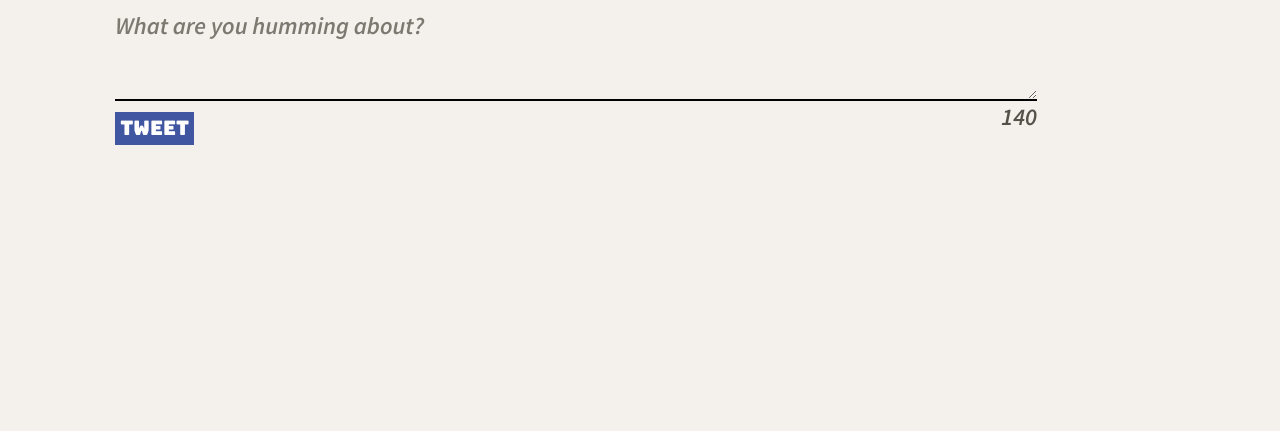
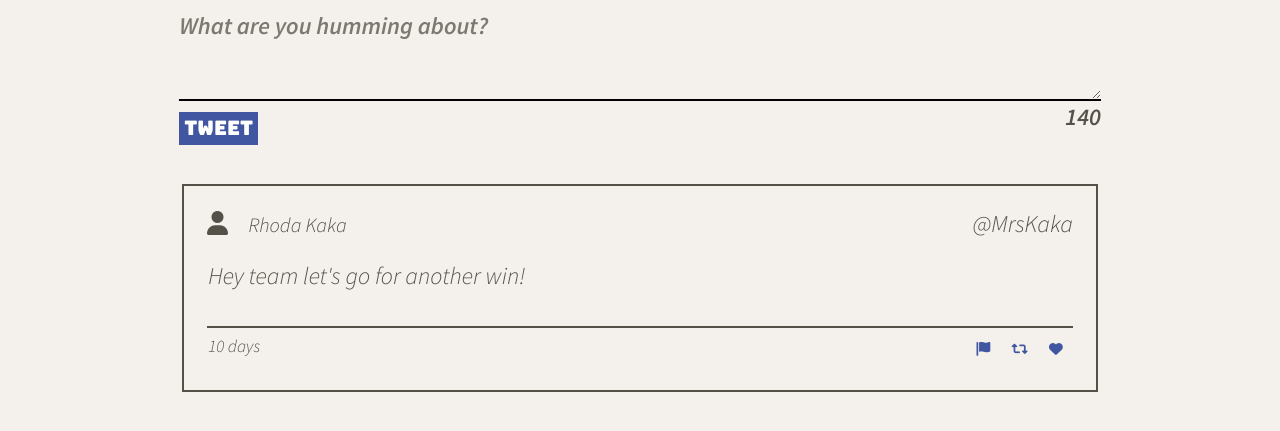
Before and after one commit to AlexThon/tweeter-app, a website: page public/index.html in a window 1280 px wide. Shown: the part 609-1040 px from the top of the page. Before the commit the page ends 800 px from the top, so only its background shows below. Drawn offline with nearby package versions, Linux system fonts and the light colour scheme.

Commit message:
Add css for tweeter content

```diff
--- a/public/index.html
+++ b/public/index.html
@@ -37,7 +37,7 @@
       </div>
     </nav>
 
-    <header>
+    <header  class="main-header">
       <div>
           <img src="/images/profile-hex.png">
       </div>
@@ -49,18 +49,6 @@
 
     <!-- Page-specific (main) content here -->
     <main class="container">
-      <!-- <div>
-        <h4>What are you humming about?</h4>
-        <div class="line"></div>
-        <div class="tweet-container">
-          <h3 class="tweet-symbol">TWEET</h3>
-          <di class="tweet-num">140</di>
-        </div>
-      </div>
-
-      <section class="tweet">
-        Another great day at work. Let's go for another win team! We've got this and the one coming
-      </section> -->
 
       <section class="new-tweet">
         <h2>Compose Tweet</h2>
@@ -72,6 +60,27 @@
             <output name="counter" class="counter" for="tweet-text">140</output>
           </div>
         </form>
+
+        <section class="tweets-outer-container">
+          <article class="tweet-container">
+            <section class="tweet-header">
+              <div><i class="fas fa-user"></i><span>Rhoda Kaka</span></div>
+              <div class="username">@MrsKaka</div>
+            </section>
+            <p>Hey team let's go for another win!</p>
+            <div class="line"></div>
+            <section class="days-container">
+              <span>10 days </span>
+              <div class="icons-container">
+                <i class="fas fa-flag"></i>
+                <i class="fas fa-retweet"></i>
+                <i class="fas fa-heart"></i>
+              </div>
+            </section>
+          </article>
+        </section>
+
+
       </section>
 
     </main>
--- a/public/styles/layout.css
+++ b/public/styles/layout.css
@@ -12,6 +12,8 @@ html {
   box-sizing: inherit;
   --pp-font: 'Source Sans Pro', sans-serif;
   --secondary-font: 'Bungee', cursive;
+  --dark-color: #545149;
+  --btn-color: #4056A1;
 }
 
 /*
@@ -20,7 +22,7 @@ html {
 
 body {
   font-family: var(--pp-font);
-  color: #545149;
+  color: var(--dark-color);
   background-color: #f4f1ec;
   font-size: 24px;
 }
@@ -28,12 +30,11 @@ body {
 main {
   display: flex;
   width: 90%;
-  justify-content: center;
-  align-items: center;
+  margin: 0 auto;
+  /* justify-content: center;
+  align-items: center; */
   flex-direction: column;
 }
-
-
 
 .new-tweet {
   display: flex;
@@ -53,6 +54,7 @@ form {
   align-items: center;
   flex-direction: column;
 }
+
 form label {
   font-weight: 600;
   opacity: .75;
@@ -62,8 +64,8 @@ form label {
   height: 100%;
 
   border: none;
-  /* border-bottom: 1px solid black; */
 }
+
 form > div {
   width: 100%;
   height: 100%;
@@ -74,7 +76,7 @@ form > div {
 
 form button {
   color: #FFFFFF;
-  background-color: #4056A1;
+  background-color: var(--btn-color);
 
   font-family: var(--secondary-font);
   font-size: smaller;
@@ -100,34 +102,81 @@ textarea {
   font-weight: 700;
 }
 
-/* .line {
-  display: block;
-  width: 20em;
-  height: .125em;
-  background-color: black;
-} */
 
-/* main .tweet-container {
+/*  styling tweets */
+.tweets-outer-container {
   display: flex;
-  justify-content: center;
-  align-items: center;
-} */
+  width: 80%;
+  margin: 1.5em auto;
+  flex-direction: column;
+}
 
-/* .tweet-symbol {
-  color: #FFFFFF;
-  background-color: #4056A1;
+.tweet-container {
+  margin: .125em;
+  border: 2px solid var(--dark-color);;
+}
+.tweet-container:hover {
+  box-shadow: 3px 3px grey;
+}
 
-  font-family: var(--secondary-font);
-  font-size: smaller;
-  margin-top: .45em;
-  padding: .25em;
+.tweet-container p {
+  padding-left: 1em;
+  margin-bottom: 1em;
+}
 
-} */
+.tweet-container .line {
+  width: 95%;
+  height: 2px;
+  background-color: var(--dark-color);;
+  margin: 1.5em auto;
+  margin-bottom: 0;
+}
 
-/* .tweet-num {
-  margin-top: .45em;
+.tweet-header {
+  width: 95%;
+  display: flex;
+  margin: 1em auto;
+  justify-content: space-between;
+}
 
-} */
+.tweet-header div span {
+  margin-left: 1em;
+  font-size: .85em;
+}
+
+.username {
+  color: var(--dark-color);
+
+}
+
+.days-container {
+  width: 100%;
+  display: flex;
+  justify-content: space-between;
+  padding: 0 1em;
+  margin-bottom: 1em;
+}
+.days-container span {
+  font-size: .725em;
+}
+.icons-container, span {
+  margin-top: 0.5em;
+}
+
+.icons-container {
+  color: var(--btn-color);
+  font-size: .575em;
+}
+
+.icons-container i {
+  margin: .65em;
+}
+
+.icons-container i:hover {
+  color:#a17a40;
+  cursor: pointer;
+  transform: scale(1.5);
+}
 
 
 /*
--- a/server/data-files/initial-tweets.json
+++ b/server/data-files/initial-tweets.json
@@ -8,7 +8,7 @@
     "content": {
       "text": "If I have seen further it is by standing on the shoulders of giants"
     },
-    "created_at": 1637085055214
+    "created_at": 1637089619905
   },
   {
     "user": {
@@ -19,6 +19,6 @@
     "content": {
       "text": "Je pense , donc je suis"
     },
-    "created_at": 1637171455214
+    "created_at": 1637176019905
   }
 ]
```
